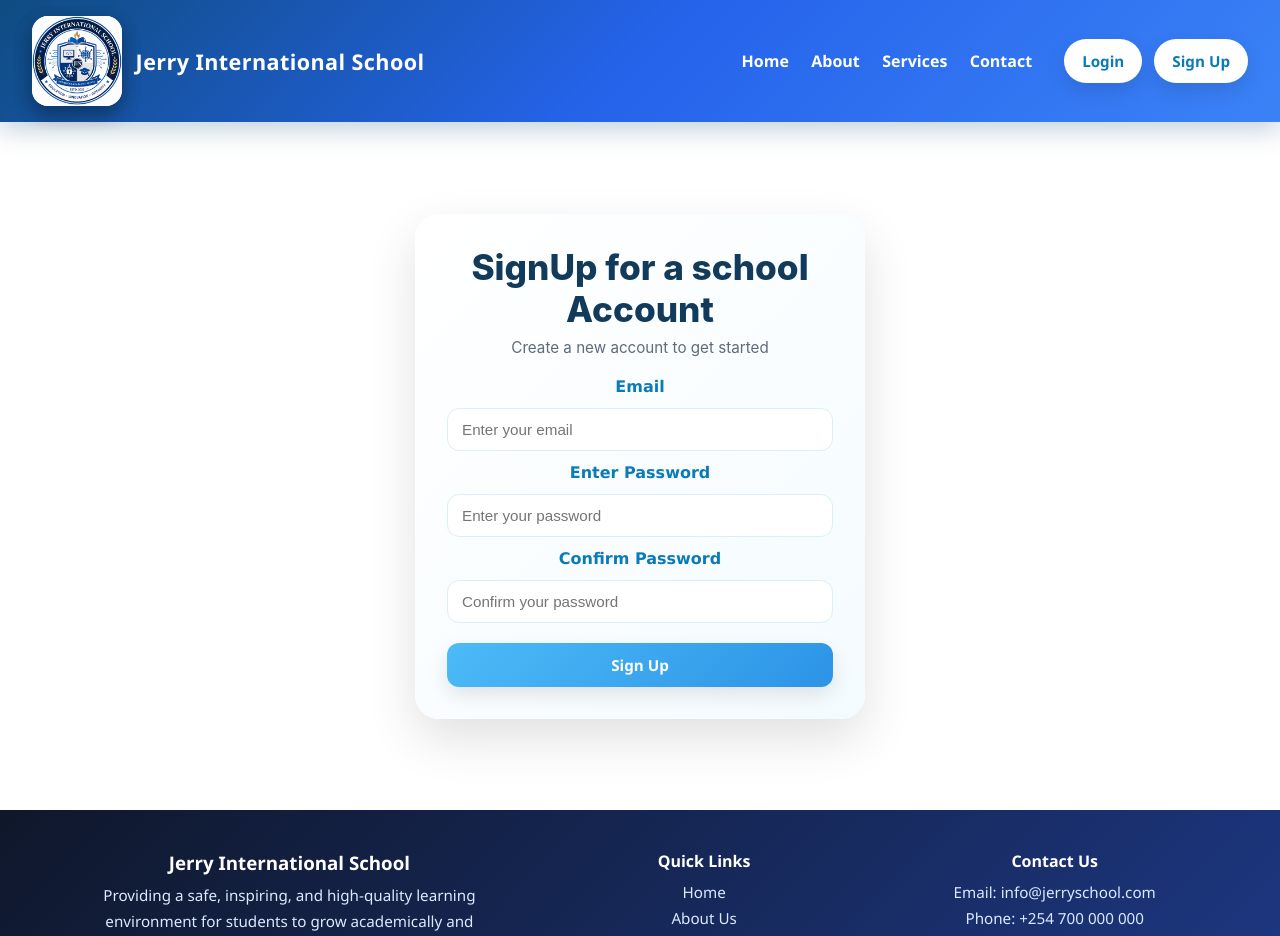
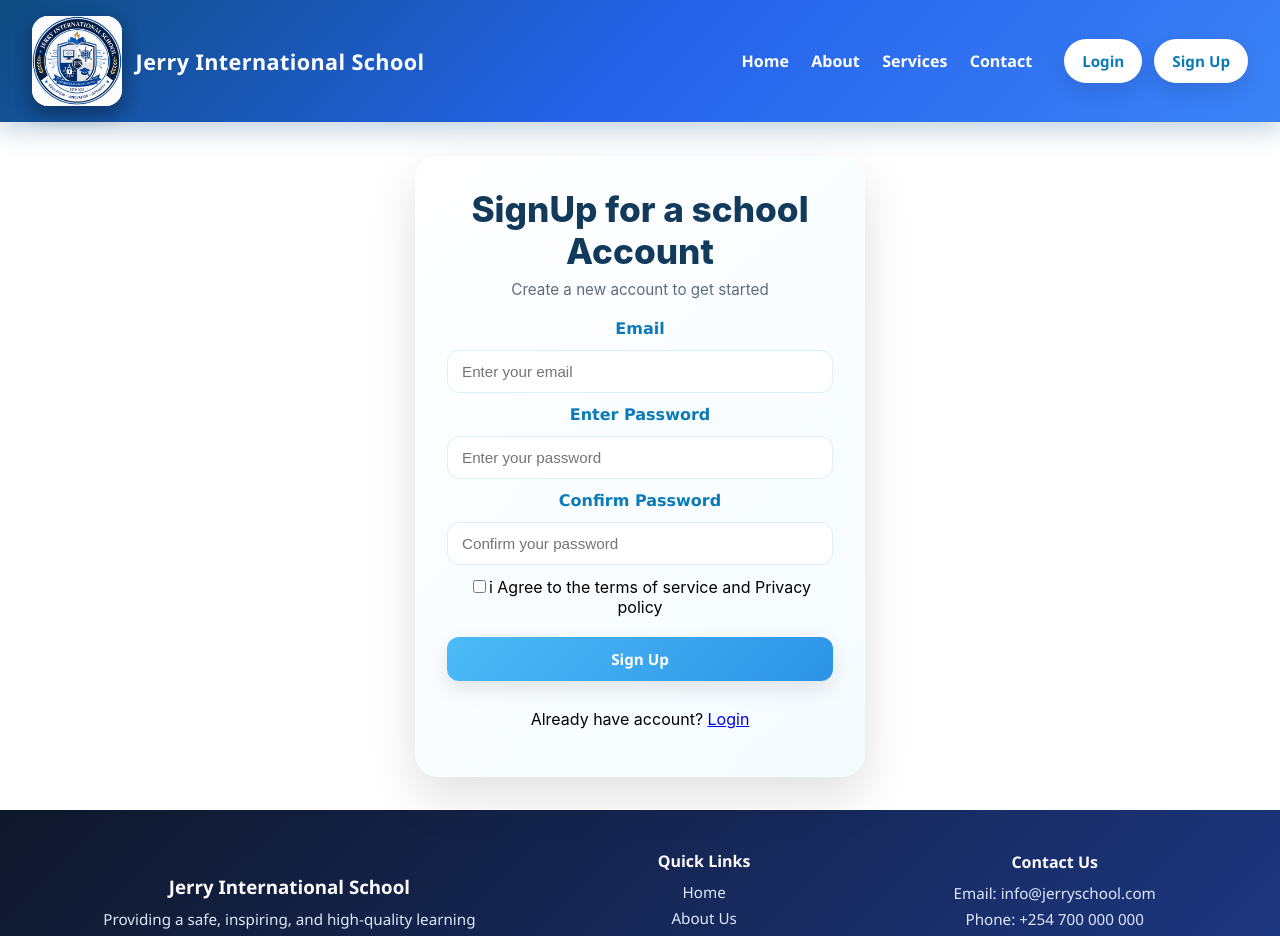
Before and after one commit to JengoArnold/FinalSchoolInternProject, a React (Create React App) app: page /signup in a window 1280 px wide. Shown: the top 936 px of the page. Built offline with nearby package versions, Linux system fonts and the light colour scheme.

Commit message:
initial commit

```diff
--- a/src/Footer.css
+++ b/src/Footer.css
@@ -1,6 +1,6 @@
 .footer-container {
   background: linear-gradient(135deg, #0f172a 0%, #1e3a8a 100%);
-  color: #f8fafc;
+
   padding: 40px 24px 20px;
   font-family: 'Segoe UI', Tahoma, Geneva, Verdana, sans-serif;
 }
@@ -11,7 +11,8 @@
   display: grid;
   grid-template-columns: 1.4fr 1fr 1fr;
   gap: 30px;
-  align-items: start;
+  align-items: center;
+  color: #ffffff;
 }
 
 .footer-brand {
@@ -31,7 +32,7 @@
 .footer-brand h3,
 .footer-section h4 {
   margin: 0 0 8px;
-  color: #ffffff;
+  color: #fcfcfc;
 }
 
 .footer-brand p,
--- a/src/Header.js
+++ b/src/Header.js
@@ -6,12 +6,13 @@ function Header() {
   return (
     <header className="header">
       <div className="header-container">
+
         <div className="header-logo">
-
-
           <div className="logo-badge">
             <img src=" badge.jpg" alt="Logo" className="logo-badge" />
           </div>
+
+
           <span className="logo">Jerry International School</span>
         </div>
 
--- a/src/Login.js
+++ b/src/Login.js
@@ -16,7 +16,12 @@ function Login() {
             <label className="fom-control" htmlFor="password">Password</label>
             <input type="password" id="password" placeholder="Enter your password" className="form-control" />
 
+
             <button className="btn btn-primary form-control" type="submit">Login</button>
+
+             <p className='signupswitch'>
+             Don't have an account? <a href='/signup'>Sign Up</a>
+          </p>
           </form>
         </div>
       </div>
--- a/src/SignUp.css
+++ b/src/SignUp.css
@@ -0,0 +1,12 @@
+.signupterms{
+    display: flex;
+    align-items: center;
+    gap: 0.4rem;
+    font-size: 0.8rem;
+    color: #212529;
+}
+.signupswitch a{
+    color:#74c0fc ;
+    font-weight: 600;
+    text-decoration: none;
+}
--- a/src/SignUp.js
+++ b/src/SignUp.js
@@ -18,8 +18,16 @@ function SignUp() {
             <input type="password" id="password" placeholder="Enter your password" className="form-control" />
              <label className="fom-control" htmlFor="confirm-password">Confirm Password</label>
             <input type="password" id="confirm-password" placeholder="Confirm your password" className="form-control" />
-
+  <div className="signupformoptions">
+                 <label className='signupterms'>
+                    <input type="checkbox" required />
+                     i Agree to the terms of service and Privacy policy
+                 </label>
+              </div>
             <button className="btn btn-primary form-control" type="submit">Sign Up</button>
+            <p className='signupswitch'>
+             Already have account? <a href='/login'>Login</a>
+          </p>
           </form>
         </div>
       </div>
```
Also changed, not shown: src/Login.css (line endings or trailing spaces).
